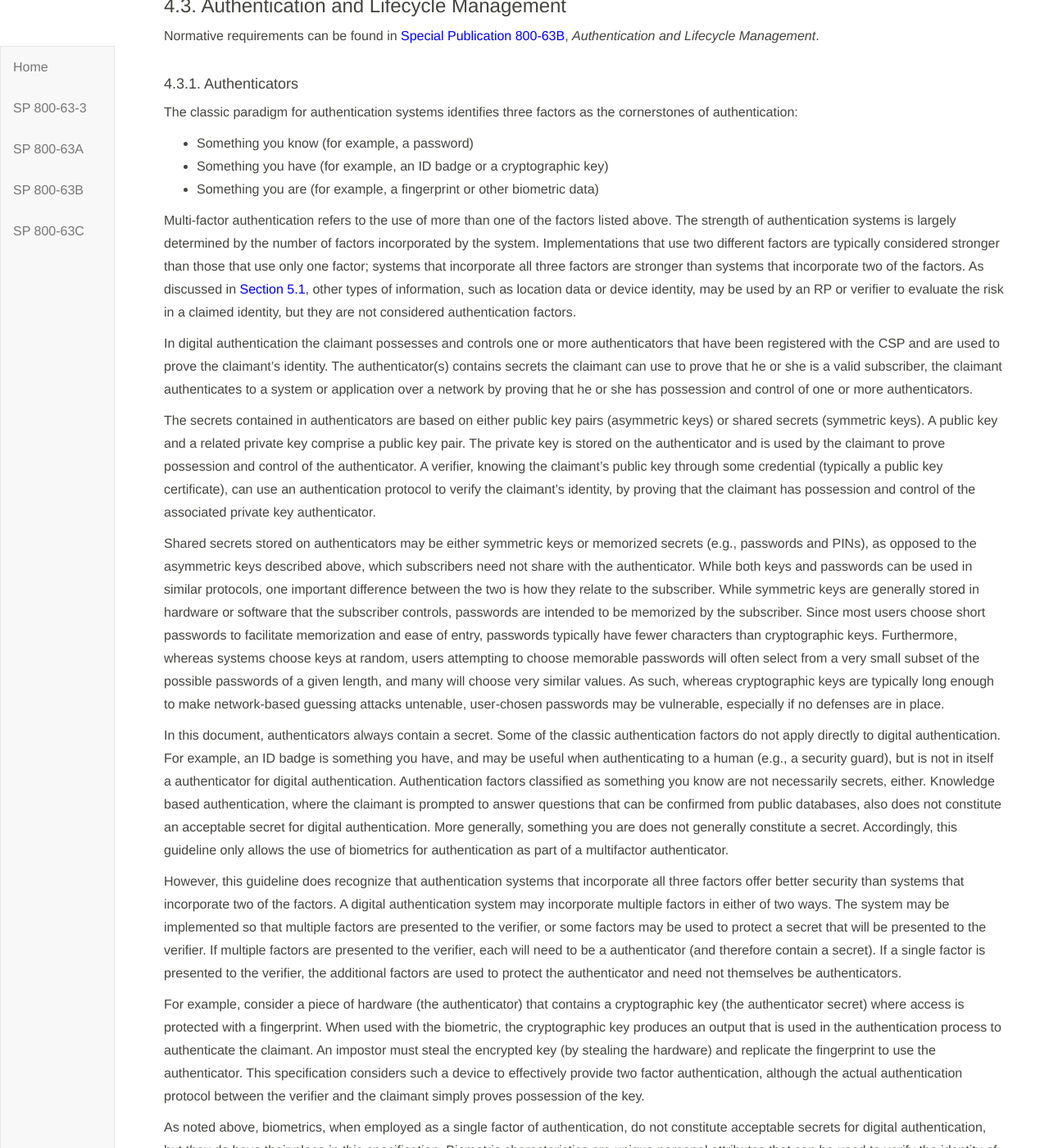
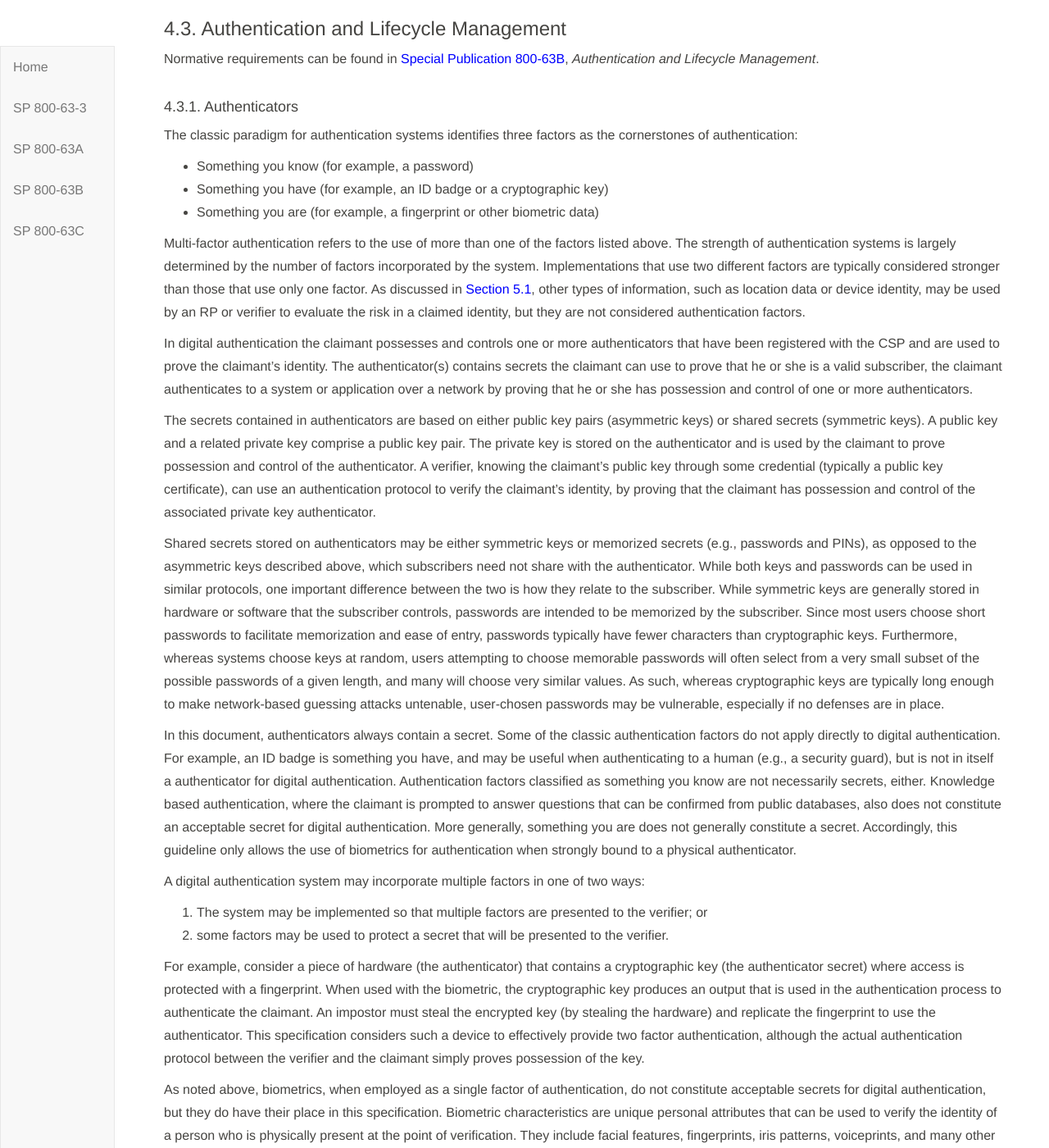
Before and after one commit to usnistgov/800-63-3, a Jekyll site: the page built from sp800-63-3/sec4_model.md, in a window 1280 px wide and 1400 px high, scrolled down 2922 px. Shown: the whole window at 82% size. Built offline with Jekyll 4.4.1, drawn with Linux system fonts in a browser that asks for light colours; our own code applies the rules of GitHub Pages for plain Markdown files; some of the changed text lies outside the part shown.

Commit message:
edits to sec4 for JF + errata

```diff
--- a/sp800-63-3/sec4_model.md
+++ b/sp800-63-3/sec4_model.md
@@ -76,7 +76,7 @@
 * Something you have (for example, an ID badge or a cryptographic key)
 * Something you are (for example, a fingerprint or other biometric data)
 
-Multi-factor authentication refers to the use of more than one of the factors listed above. The strength of authentication systems is largely determined by the number of factors incorporated by the system. Implementations that use two different factors are typically considered stronger than those that use only one factor; systems that incorporate all three factors are stronger than systems that incorporate two of the factors. As discussed in [Section 5.1](#5-1), other types of information, such as location data or device identity, may be used by an RP or verifier to evaluate the risk in a claimed identity, but they are not considered authentication factors.
+Multi-factor authentication refers to the use of more than one of the factors listed above. The strength of authentication systems is largely determined by the number of factors incorporated by the system. Implementations that use two different factors are typically considered stronger than those that use only one factor. As discussed in [Section 5.1](#5-1), other types of information, such as location data or device identity, may be used by an RP or verifier to evaluate the risk in a claimed identity, but they are not considered authentication factors.
 
 In digital authentication the claimant possesses and controls one or more authenticators that have been registered with the CSP and are used to prove the claimant’s identity. The authenticator(s) contains secrets the claimant can use to prove that he or she is a valid subscriber, the claimant authenticates to a system or application over a network by proving that he or she has possession and control of one or more authenticators.
 
@@ -84,9 +84,12 @@
 
 Shared secrets stored on authenticators may be either symmetric keys or memorized secrets (e.g., passwords and PINs), as opposed to the asymmetric keys described above, which subscribers need not share with the authenticator. While both keys and passwords can be used in similar protocols, one important difference between the two is how they relate to the subscriber. While symmetric keys are generally stored in hardware or software that the subscriber controls, passwords are intended to be memorized by the subscriber. Since most users choose short passwords to facilitate memorization and ease of entry, passwords typically have fewer characters than cryptographic keys. Furthermore, whereas systems choose keys at random, users attempting to choose memorable passwords will often select from a very small subset of the possible passwords of a given length, and many will choose very similar values. As such, whereas cryptographic keys are typically long enough to make network-based guessing attacks untenable, user-chosen passwords may be vulnerable, especially if no defenses are in place.
 
-In this document, authenticators always contain a secret. Some of the classic authentication factors do not apply directly to digital authentication. For example, an ID badge is something you have, and may be useful when authenticating to a human (e.g., a security guard), but is not in itself a authenticator for digital authentication. Authentication factors classified as something you know are not necessarily secrets, either. Knowledge based authentication, where the claimant is prompted to answer questions that can be confirmed from public databases, also does not constitute an acceptable secret for digital authentication. More generally, something you are does not generally constitute a secret. Accordingly, this guideline only allows the use of biometrics for authentication as part of a multifactor authenticator.
+In this document, authenticators always contain a secret. Some of the classic authentication factors do not apply directly to digital authentication. For example, an ID badge is something you have, and may be useful when authenticating to a human (e.g., a security guard), but is not in itself a authenticator for digital authentication. Authentication factors classified as something you know are not necessarily secrets, either. Knowledge based authentication, where the claimant is prompted to answer questions that can be confirmed from public databases, also does not constitute an acceptable secret for digital authentication. More generally, something you are does not generally constitute a secret. Accordingly, this guideline only allows the use of biometrics for authentication when strongly bound to a physical authenticator.
 
-However, this guideline does recognize that authentication systems that incorporate all three factors offer better security than systems that incorporate two of the factors. A digital authentication system may incorporate multiple factors in either of two ways. The system may be implemented so that multiple factors are presented to the verifier, or some factors may be used to protect a secret that will be presented to the verifier. If multiple factors are presented to the verifier, each will need to be a authenticator (and therefore contain a secret). If a single factor is presented to the verifier, the additional factors are used to protect the authenticator and need not themselves be authenticators.
+A digital authentication system may incorporate multiple factors in one of two ways:
+
+1. The system may be implemented so that multiple factors are presented to the verifier; or
+2. some factors may be used to protect a secret that will be presented to the verifier.
 
 For example, consider a piece of hardware (the authenticator) that contains a cryptographic key (the authenticator secret) where access is protected with a fingerprint. When used with the biometric, the cryptographic key produces an output that is used in the authentication process to authenticate the claimant. An impostor must steal the encrypted key (by stealing the hardware) and replicate the fingerprint to use the authenticator. This specification considers such a device to effectively provide two factor authentication, although the actual authentication protocol between the verifier and the claimant simply proves possession of the key.
 
```
Also changed, not shown: other parts of sp800-63-3/sec4_model.md (+1 -1 lines), sp800-63-3/sec1_2_introduction.md (+2 -2 lines).
